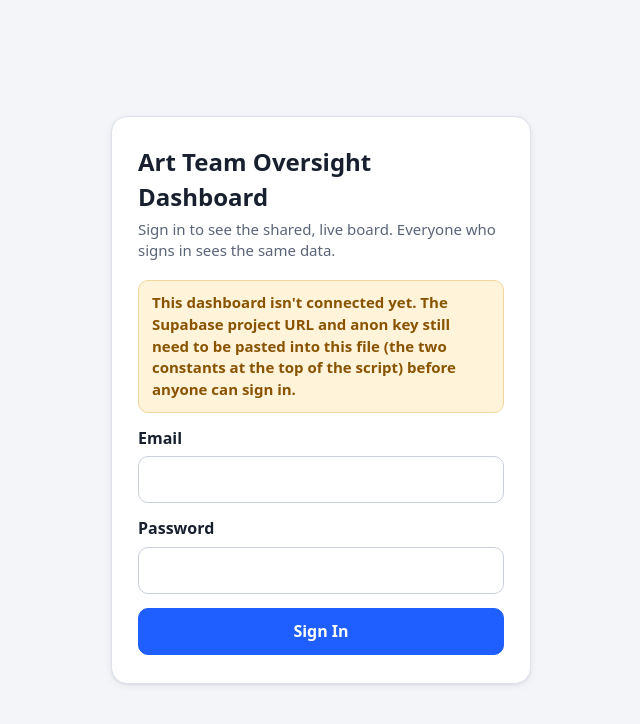
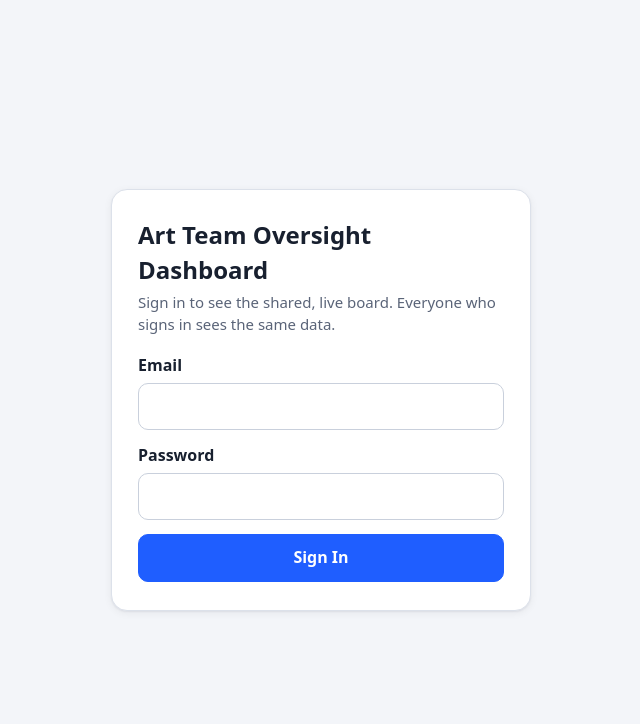
Before and after one commit to russellmkmichael/art-team-dashboard, a plain HTML site: page index.html in a window 1280 px wide. Shown: the whole page, without its empty margins (319-959 px from the left). Drawn offline with nearby package versions, Linux system fonts and the light colour scheme.

Commit message:
Add files via upload

```diff
--- a/index.html
+++ b/index.html
@@ -333,7 +333,7 @@
   const SUPABASE_ANON_KEY = "eyJhbGciOiJIUzI1NiIsInR5cCI6IkpXVCJ9.eyJpc3MiOiJzdXBhYmFzZSIsInJlZiI6ImVzeGpxb3RneW9pemNsdmZocmdyIiwicm9sZSI6ImFub24iLCJpYXQiOjE3OTUzMTE2NTEsImV4cCI6MjExMDg4NzY1MX0.fQ8-zoAlzjwxOWbcjsY9LVaOfJMVkZz-50K8IMfUEBo";
   /* ========================================================================== */
 
-  const CONFIG_OK = SUPABASE_URL !== "https://esxjqotgyoizclvfhrgr.supabase.co" && SUPABASE_ANON_KEY !== "eyJhbGciOiJIUzI1NiIsInR5cCI6IkpXVCJ9.eyJpc3MiOiJzdXBhYmFzZSIsInJlZiI6ImVzeGpxb3RneW9pemNsdmZocmdyIiwicm9sZSI6ImFub24iLCJpYXQiOjE3OTUzMTE2NTEsImV4cCI6MjExMDg4NzY1MX0.fQ8-zoAlzjwxOWbcjsY9LVaOfJMVkZz-50K8IMfUEBo"
+  const CONFIG_OK = SUPABASE_URL !== "PASTE_PROJECT_URL" && SUPABASE_ANON_KEY !== "PASTE_ANON_KEY"
     && /^https:\/\/.+\.supabase\.co/.test(SUPABASE_URL);
   let sb = null;
   if (CONFIG_OK && window.supabase) sb = window.supabase.createClient(SUPABASE_URL, SUPABASE_ANON_KEY);
```
